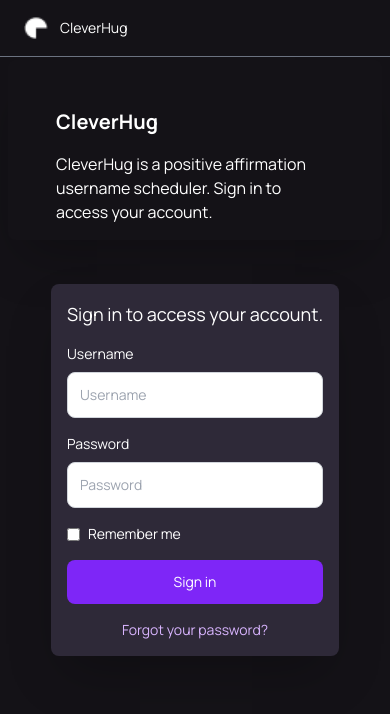
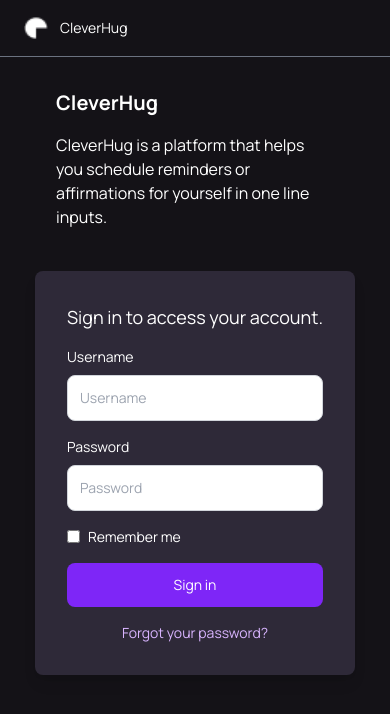
Before and after one commit to pratyush1712/CleverHug, a React (Create React App) app in the folder CleverHug-Frontend/: page /login in a window 390 px wide. Shown: the top 714 px of the page. Built offline with nearby package versions, Linux system fonts and the light colour scheme; no server answers.

Commit message:
some styles

```diff
--- a/CleverHug-Frontend/src/pages/Landing.tsx
+++ b/CleverHug-Frontend/src/pages/Landing.tsx
@@ -83,14 +83,14 @@ export default function Landing() {
 					</button>
 				</div>
 			)}
-			<div className="flex flex-col sm:flex-row text-white full mt-20 sm:mt-28 mx-auto sm:px-6 lg:px-8 justify-center items-start">
+			<div className="flex flex-col sm:flex-row text-white full mt-16 sm:mt-24 mx-auto sm:px-6 lg:px-8 justify-center items-center">
 				<img
 					src="/assets/landing_banner.jpg"
 					alt="Mindful Mail Logo"
-					className="w-full max-w-sm sm:max-w-md lg:max-w-lg mx-0 sm:mx-10 mb-8 rounded-lg border-4 border-[#2c2a2e]"
+					className="w-full max-w-sm sm:max-w-md lg:max-w-lg mx-0 sm:ml-10 mb-4 mt-4 rounded-lg border border-purple-button"
 				/>
 				<div className="flex-1 max-w-4xl">
-					<div className="rounded-lg shadow-lg p-4 sm:p-6 lg:p-8">
+					<div className="rounded-lg p-4 sm:px-6 lg:px-8">
 						<div className="flex flex-col text-left align-left">
 							<h1 className="font-manrope font-bold text-3xl sm:text-4xl lg:text-5xl mb-6">
 								Empower Your Day with Scheduled Messages
@@ -100,7 +100,6 @@ export default function Landing() {
 								self. It’s a tool designed to keep you motivated and organized, making it easier for you to manage your time
 								and maintain a positive mindset.
 							</p>
-							<div className="flex flex-col min-w-[100%] max-w-md">
 							<div className="flex min-w-[100%] max-w-md">
 								<input
 									type="email"
@@ -111,19 +110,18 @@ export default function Landing() {
 									className="flex-1 p-2 border text-black border-gray-300 rounded-l-lg focus:outline-none"
 								/>
 								<button
-										className="bg-purple-button hover:bg-purple-600 text-white rounded-r-md mr-2 px-4 font-medium"
+									className="bg-purple-button hover:bg-purple-600 text-white rounded-r-md px-4 text-sm md:text-lg"
 									onClick={handleSignUp}
 								>
 									{loading ? <Loading /> : "Sign Up"}
 								</button>
+							</div>
 							<button
-										className="hover:bg-purple-button bg-purple-600 text-white rounded-md px-4 font-medium"
+								className="hover:bg-purple-button bg-purple-600 text-white rounded-md px-4 my-4 p-2 font-medium"
 								onClick={() => (window.location.href = "/login")}
 							>
-										{loading ? <Loading /> : "Check it out"}
+								{loading ? <Loading /> : "Check out the app"}
 							</button>
-								</div>
-							</div>
 						</div>
 					</div>
 				</div>
--- a/CleverHug-Frontend/src/pages/Login.tsx
+++ b/CleverHug-Frontend/src/pages/Login.tsx
@@ -33,11 +33,11 @@ export default function Login() {
 					</div>
 				</div>
 			</header>
-			<div className="bg-sidebar mb-0 pt-12 px-12 pb-4 mx-2 md:mx-0 md:p-12 rounded-lg shadow-2xl mt-4 md:mt-0 md:w-1/2 text-white">
+			<div className="bg-sidebar mb-0 pt-12 px-12 pb-4 mx-2 md:mx-0 md:p-12 rounded-lg md:shadow-sm md:shadow-purple-button mt-4 md:mt-0 md:w-1/2 text-white">
 				<h1 className="text-xl md:text-3xl font-bold mb-4">CleverHug</h1>
-				<p>CleverHug is a positive affirmation username scheduler. Sign in to access your account.</p>
+				<p>CleverHug is a platform that helps you schedule reminders or affirmations for yourself in one line inputs.</p>
 			</div>
-			<div className="bg-sidebar-selected p-4 md:p-8 md:mt-4 md:mr-8 rounded-lg shadow-2xl md:w-1/3 text-white text-sm">
+			<div className="bg-sidebar-selected p-8 md:mt-4 md:mr-8 rounded-lg shadow-lg md:w-1/3 text-white text-sm">
 				<p className="text-lg mb-4">Sign in to access your account.</p>
 				<form onSubmit={handleLogin}>
 					<div className="mb-4">
```
Also changed, not shown: 1 other file (tests, documents, lock files or other folders). Lines whose indentation alone changed are shown as unchanged.
